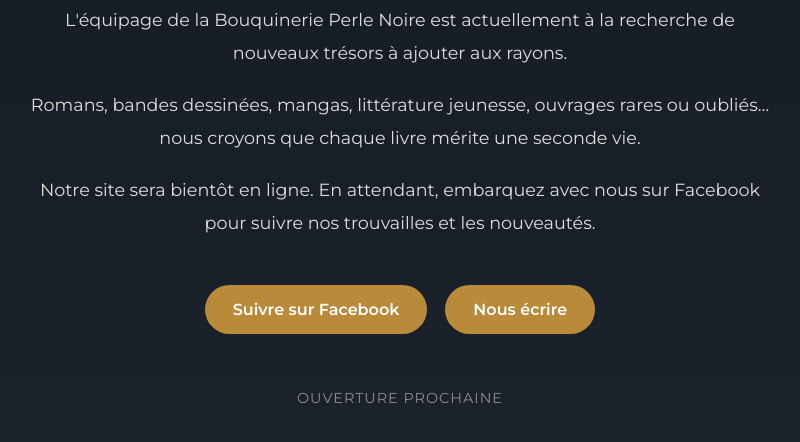
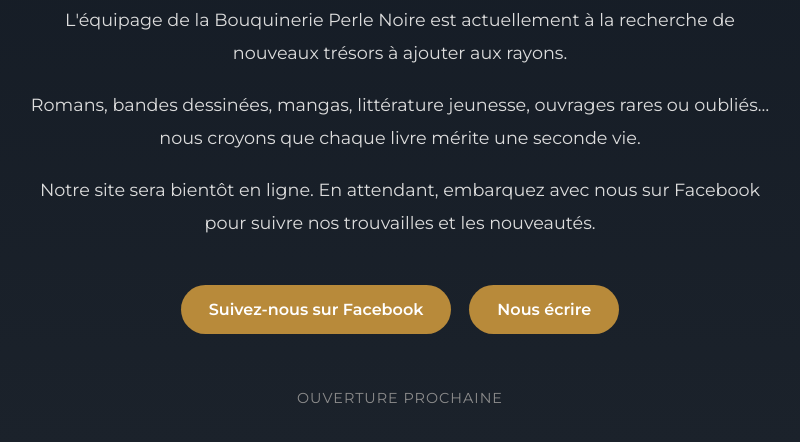
Before and after one commit to BowserKar/Bouquinerie-perle-noire, a plain HTML site: page index.html in a window 1280 px wide. Shown: the part 484-926 px from the top of the page, without its empty margins (240-1040 px from the left). Drawn offline with nearby package versions, Linux system fonts and the light colour scheme.

Commit message:
Update index.html
New link

```diff
--- a/index.html
+++ b/index.html
@@ -260,11 +260,11 @@ Notre site sera bientôt en ligne. En attendant, embarquez avec nous sur Faceboo
 
 <a class="button"
 
-href="https://www.facebook.com/share/18rSe9G6R2/?mibextid=wwXIfr"
+href="https://www.facebook.com/bouquinerieperlenoire"
 
 target="_blank">
 
-Suivre sur Facebook
+Suivez-nous sur Facebook
 
 </a>
 
```
